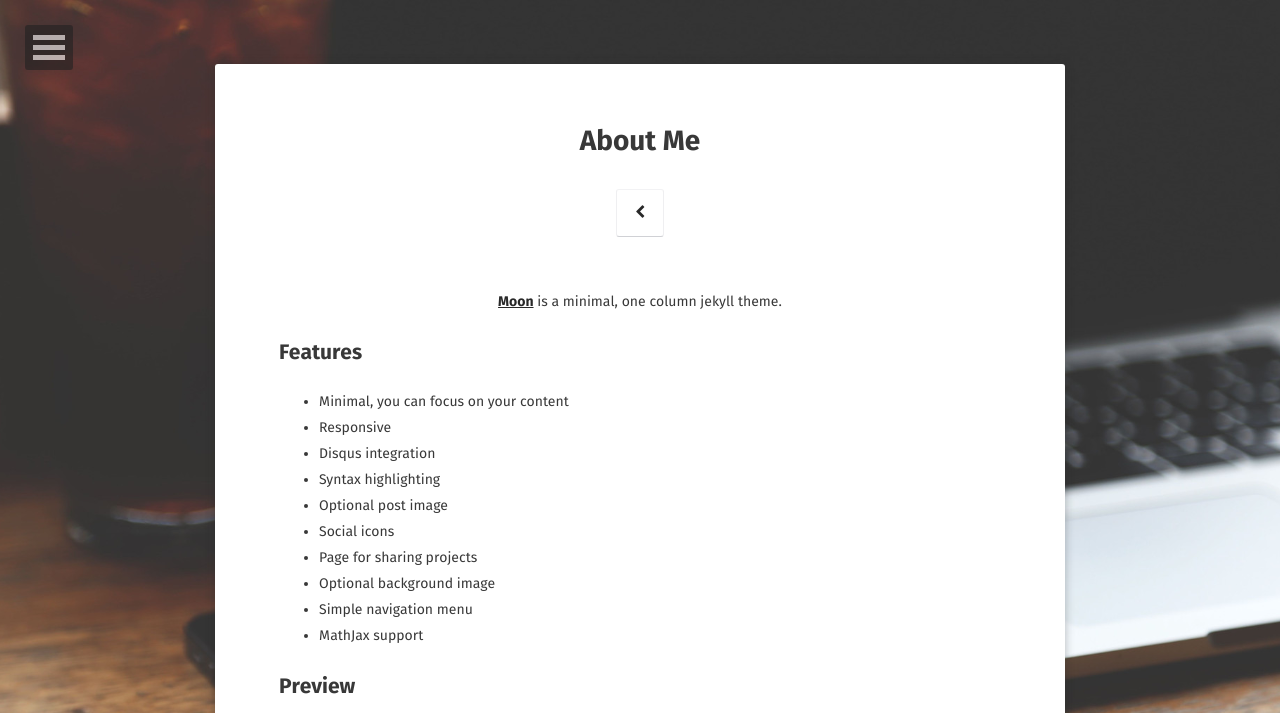
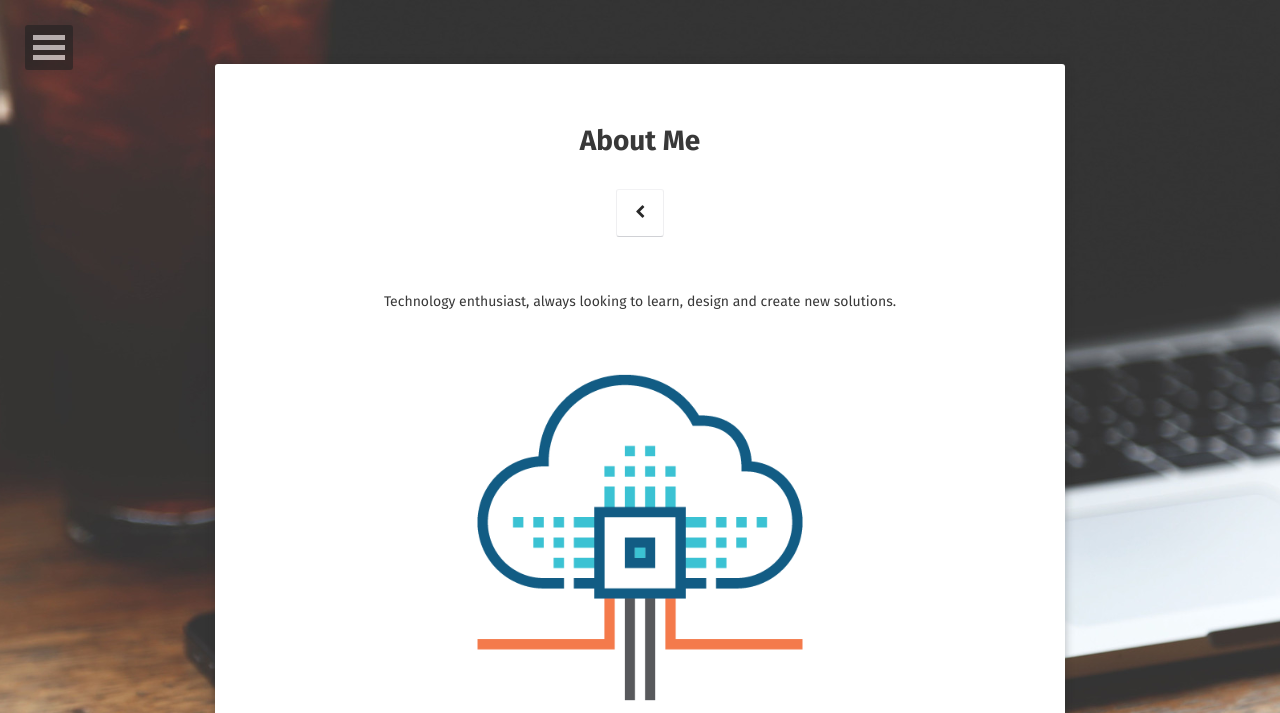
Before and after one commit to Arman-Keyoumarsi/Arman-Keyoumarsi.github.io, a Jekyll site: the page built from about/index.md, in a window 1280 px wide. Shown: the top 713 px of the page. Built offline with Jekyll 4.4.1, drawn with Linux system fonts in a browser that asks for light colours; some web fonts are replaced; some of the changed text lies outside the part shown; grey boxes are pictures that could not be loaded.

Commit message:
About me V03

```diff
--- a/about/index.md
+++ b/about/index.md
@@ -6,32 +6,10 @@
 comments: false
 ---
 
-<center><a href="http://taylantatli.github.io/Moon"><b>Moon</b></a> is a minimal, one column jekyll theme.</center>
+<center>Technology enthusiast, always looking to learn, design and create new solutions.</center>
 
-## Features
-* Minimal, you can focus on your content
-* Responsive
-* Disqus integration
-* Syntax highlighting
-* Optional post image
-* Social icons
-* Page for sharing projects
-* Optional background image
-* Simple navigation menu
-* MathJax support
+![Smithsonian Image]({{ site.url }}/about/Cloud-Architecture.png)
+{: .image-Center}
 
-## Preview
-
-{% capture images %}
-    https://cloud.githubusercontent.com/assets/754514/14509720/61c61058-01d6-11e6-93ab-0918515ecd56.png
-    https://cloud.githubusercontent.com/assets/754514/14509716/61ac6c8e-01d6-11e6-879f-8308883de790.png
-{% endcapture %}
-{% include gallery images=images caption="Screenshots of Moon Theme" cols=2 %}
-
-See a [live version of Moon](http://taylantatli.github.io/Moon) hosted on GitHub.
-
-## Getting Started
-
-To learn how to install and use this theme check out the [Setup Guide](http://taylantatli.me/Moon/moon-theme/) for more information.
 
 [Download my CV]({{ site.url }}/assets/download/AK-CV.pdf){: .btn}
```
Also changed, not shown: _posts/2016-03-20-markdown-syntax.md (added, +112 -0 lines), about/Cloud-Architecture.png (added).
